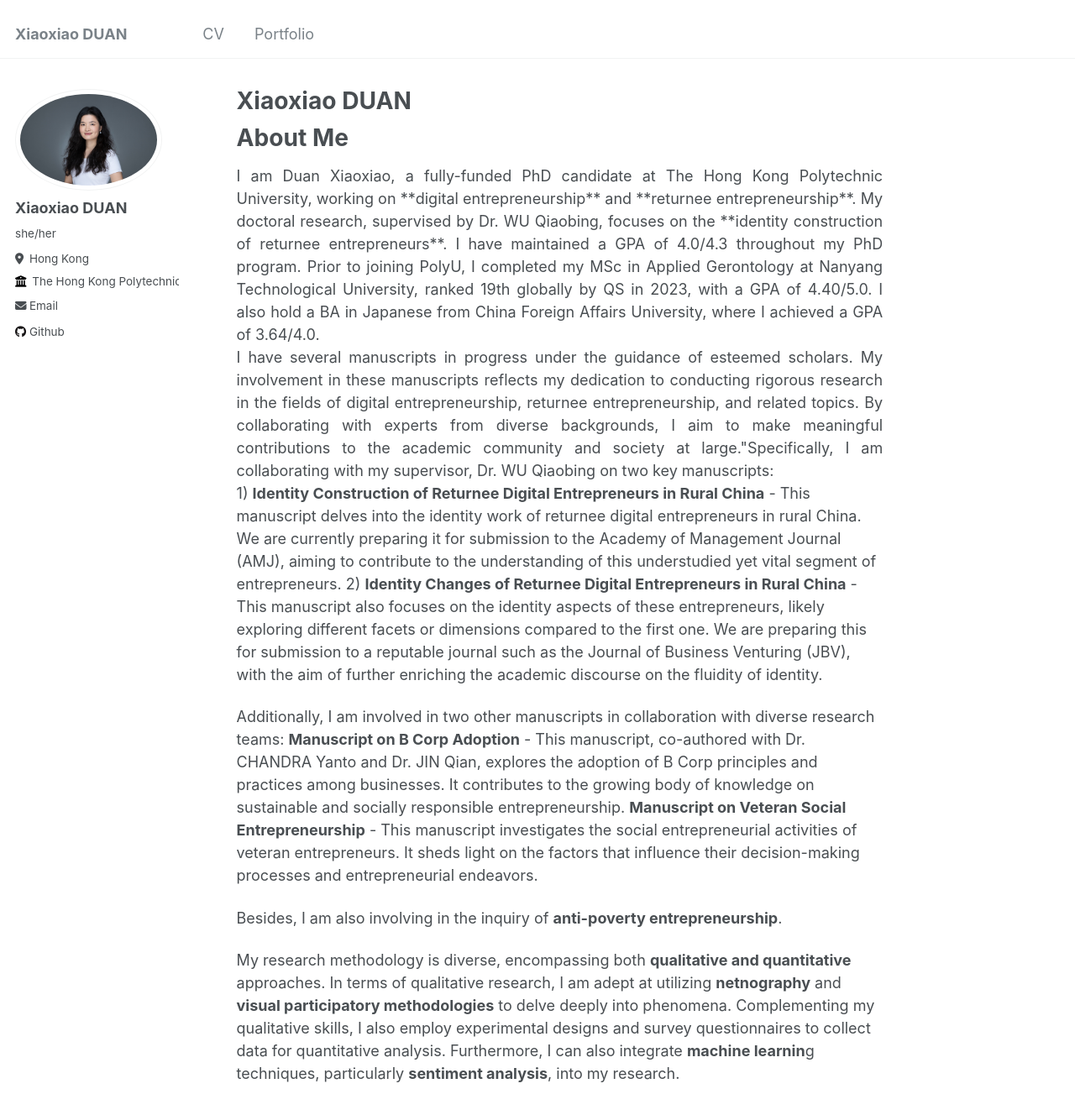
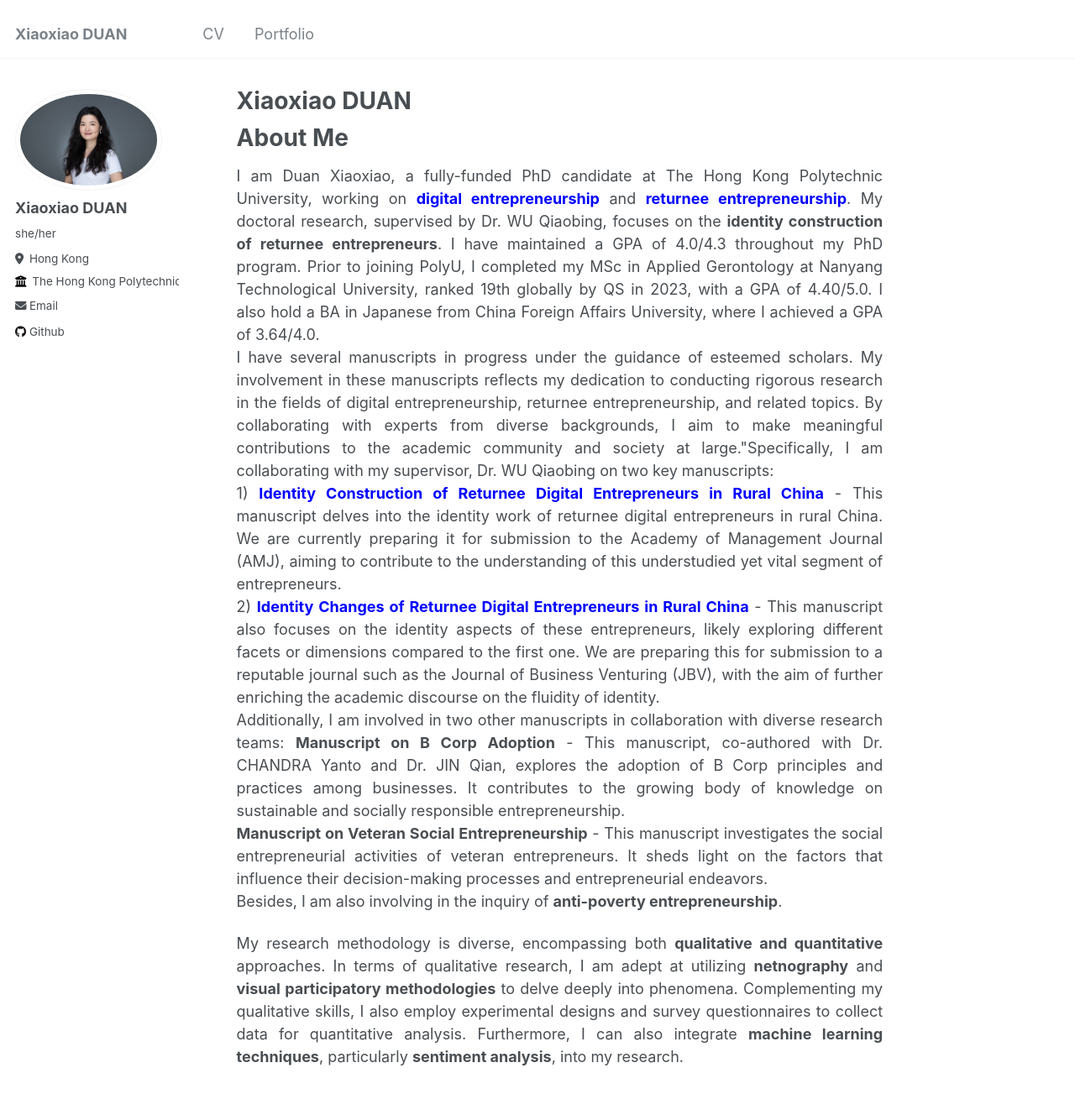
Before and after one commit to Xiaoxiao1087/XiaoxiaoDUAN, a Jekyll site: the page built from _pages/about.md, in a window 1280 px wide and 1400 px high. Shown: the top 1328 px of the window at 84% size. Built offline with Jekyll 4.4.1, drawn with Linux system fonts in a browser that asks for light colours.

Commit message:
Update about.md

```diff
--- a/_pages/about.md
+++ b/_pages/about.md
@@ -11,22 +11,30 @@ redirect_from:
 About Me
 ======
 <div style="text-align: justify;">
-I am Duan Xiaoxiao, a fully-funded PhD candidate at The Hong Kong Polytechnic University, working on **digital entrepreneurship** and **returnee entrepreneurship**. My doctoral research, supervised by Dr. WU Qiaobing, focuses on the **identity construction of returnee entrepreneurs**. I have maintained a GPA of 4.0/4.3 throughout my PhD program. Prior to joining PolyU, I completed my MSc in Applied Gerontology at Nanyang Technological University, ranked 19th globally by QS in 2023, with a GPA of 4.40/5.0. I also hold a BA in Japanese from China Foreign Affairs University, where I achieved a GPA of 3.64/4.0.
+I am Duan Xiaoxiao, a fully-funded PhD candidate at The Hong Kong Polytechnic University, working on <span style="color: blue;"><strong>digital entrepreneurship</strong></span> and <span style="color: blue;"><strong>returnee entrepreneurship</strong></span>. My doctoral research, supervised by Dr. WU Qiaobing, focuses on the <strong>identity construction of returnee entrepreneurs</strong>. I have maintained a GPA of 4.0/4.3 throughout my PhD program. Prior to joining PolyU, I completed my MSc in Applied Gerontology at Nanyang Technological University, ranked 19th globally by QS in 2023, with a GPA of 4.40/5.0. I also hold a BA in Japanese from China Foreign Affairs University, where I achieved a GPA of 3.64/4.0.
 </div>
 
 <div style="text-align: justify;">
 I have several manuscripts in progress under the guidance of esteemed scholars.  My involvement in these manuscripts reflects my dedication to conducting rigorous research in the fields of digital entrepreneurship, returnee entrepreneurship, and related topics. By collaborating with experts from diverse backgrounds, I aim to make meaningful contributions to the academic community and society at large."Specifically, I am collaborating with my supervisor, Dr. WU Qiaobing on two key manuscripts:
 </div>
 
-1) **Identity Construction of Returnee Digital Entrepreneurs in Rural China** - This manuscript delves into the identity work of returnee digital entrepreneurs in rural China. We are currently preparing it for submission to the Academy of Management Journal (AMJ), aiming to contribute to the understanding of this understudied yet vital segment of entrepreneurs.
-2) **Identity Changes of Returnee Digital Entrepreneurs in Rural China** - This manuscript also focuses on the identity aspects of these entrepreneurs, likely exploring different facets or dimensions compared to the first one. We are preparing this for submission to a reputable journal such as the Journal of Business Venturing (JBV), with the aim of further enriching the academic discourse on the fluidity of identity.
+<div style="text-align: justify;">
+1) <strong><span style="color: blue;">Identity Construction of Returnee Digital Entrepreneurs in Rural China</span></strong> - This manuscript delves into the identity work of returnee digital entrepreneurs in rural China. We are currently preparing it for submission to the Academy of Management Journal (AMJ), aiming to contribute to the understanding of this understudied yet vital segment of entrepreneurs.
+</div>
+<div style="text-align: justify;">
+2) <strong><span style="color: blue;">Identity Changes of Returnee Digital Entrepreneurs in Rural China</span></strong> - This manuscript also focuses on the identity aspects of these entrepreneurs, likely exploring different facets or dimensions compared to the first one. We are preparing this for submission to a reputable journal such as the Journal of Business Venturing (JBV), with the aim of further enriching the academic discourse on the fluidity of identity.
+</div>
 
+<div style="text-align: justify;">
 Additionally, I am involved in two other manuscripts in collaboration with diverse research teams:
-**Manuscript on B Corp Adoption** - This manuscript, co-authored with Dr. CHANDRA Yanto and Dr. JIN Qian, explores the adoption of B
-Corp principles and practices among businesses. It contributes to the growing body of knowledge on sustainable and socially responsible entrepreneurship.
-**Manuscript on Veteran Social Entrepreneurship** - This manuscript investigates the social entrepreneurial activities of veteran entrepreneurs. It sheds light on the factors that influence their decision-making processes and entrepreneurial endeavors.
+<strong>Manuscript on B Corp Adoption</strong> - This manuscript, co-authored with Dr. CHANDRA Yanto and Dr. JIN Qian, explores the adoption of B Corp principles and practices among businesses. It contributes to the growing body of knowledge on sustainable and socially responsible entrepreneurship.
+</div>
+<div style="text-align: justify;">
+<strong>Manuscript on Veteran Social Entrepreneurship</strong> - This manuscript investigates the social entrepreneurial activities of veteran entrepreneurs. It sheds light on the factors that influence their decision-making processes and entrepreneurial endeavors.
+</div>
 
-Besides, I am also involving  in the inquiry of **anti-poverty entrepreneurship**.
+Besides, I am also involving  in the inquiry of <strong>anti-poverty entrepreneurship</strong>.
 
-My research methodology is diverse, encompassing both **qualitative and quantitative** approaches. In terms of qualitative research, I am adept at utilizing **netnography** and **visual participatory  methodologies** to delve deeply into phenomena.
-Complementing my qualitative skills, I also employ experimental designs and survey questionnaires to collect data for quantitative analysis. Furthermore, I can also integrate **machine learnin**g techniques, particularly **sentiment analysis**, into my research.
+<div style="text-align: justify;">
+My research methodology is diverse, encompassing both <strong>qualitative and quantitative</strong> approaches. In terms of qualitative research, I am adept at utilizing <strong>netnography</strong> and <strong>visual participatory  methodologies</strong> to delve deeply into phenomena. Complementing my qualitative skills, I also employ experimental designs and survey questionnaires to collect data for quantitative analysis. Furthermore, I can also integrate <strong>machine learning techniques</strong>, particularly <strong>sentiment analysis</strong>, into my research.
+</div>
```
